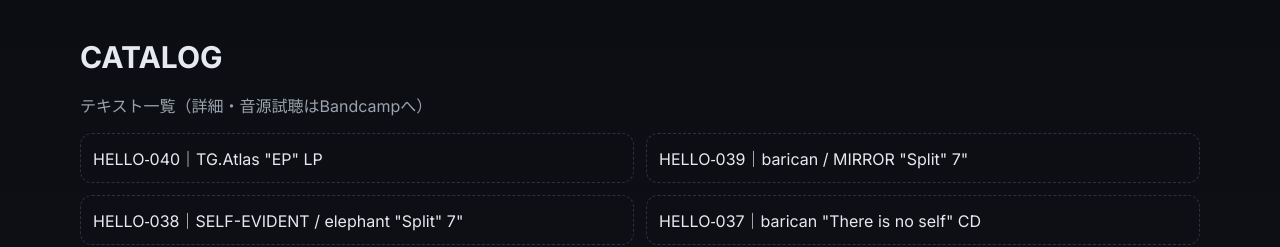
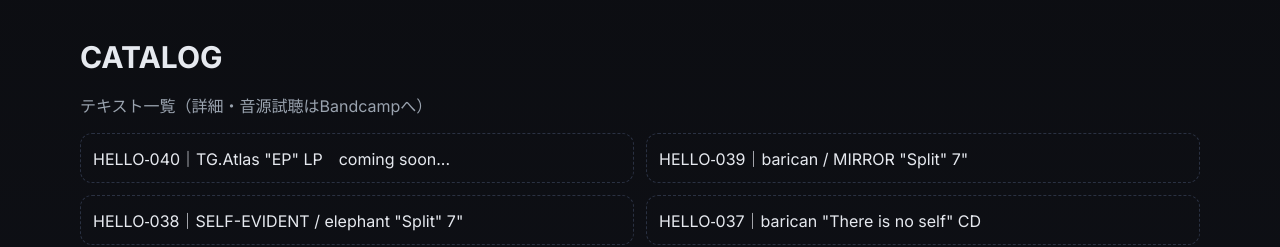
Before and after one commit to daisuke-note-llc/note-llc-lp, a plain HTML site: page index.html in a window 1280 px wide. Shown: the part 1040-1287 px from the top of the page. Drawn offline with Linux system fonts and the light colour scheme.

Commit message:
Update index.html

```diff
--- a/index.html
+++ b/index.html
@@ -172,7 +172,7 @@
         <h2 id="catalog-title">CATALOG</h2>
         <p class="muted">テキスト一覧（詳細・音源試聴はBandcampへ）</p>
         <div class="catalog-list" role="list">
-          <a role="listitem" href="#">HELLO‑040｜TG.Atlas "EP" LP</a>
+          <a role="listitem" href="#">HELLO‑040｜TG.Atlas "EP" LP　coming soon...</a>
           <a role="listitem" href="#">HELLO‑039｜barican / MIRROR "Split" 7"</a>
           <a role="listitem" href="#">HELLO‑038｜SELF-EVIDENT / elephant "Split" 7"</a>
           <a role="listitem" href="#">HELLO‑037｜barican "There is no self" CD</a>
```
